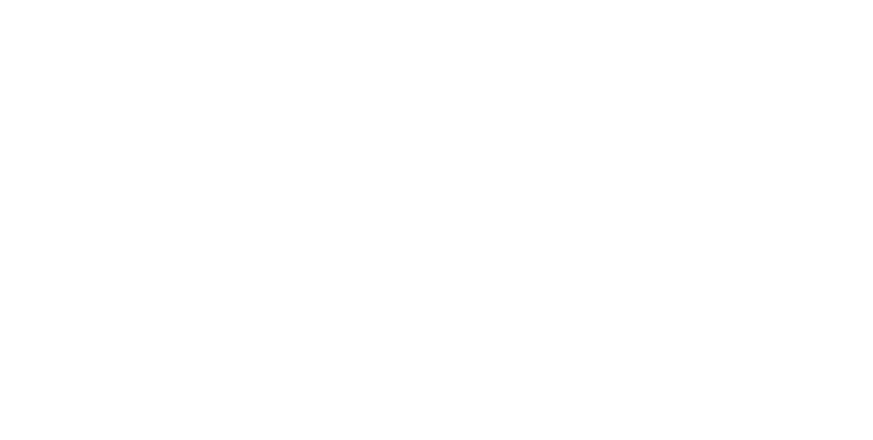
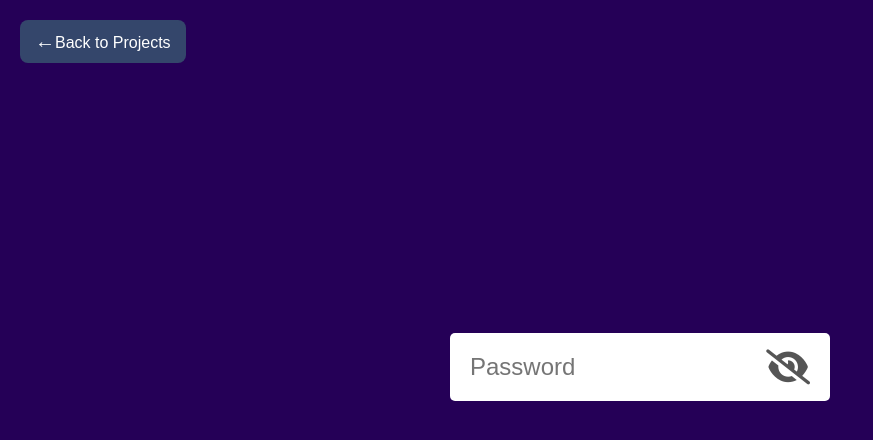
Before and after one commit to AyushiAnand70047/js-mini-project, a plain HTML site: page Show Hide Password/index.html in a window 1280 px wide. Shown: the whole page, without its empty margins (0-873 px from the left). Drawn offline with Linux system fonts and the light colour scheme.

Commit message:
Show and Hide Password created

```diff
--- a/Show Hide Password/index.html
+++ b/Show Hide Password/index.html
@@ -3,9 +3,19 @@
 <head>
     <meta charset="UTF-8">
     <meta name="viewport" content="width=device-width, initial-scale=1.0">
+    <link rel="stylesheet" href="style.css">
     <title>Show And Hide</title>
+    <link rel="stylesheet" href="https://cdnjs.cloudflare.com/ajax/libs/font-awesome/6.5.2/css/all.min.css" integrity="sha512-SnH5WK+bZxgPHs44uWIX+LLJAJ9/2PkPKZ5QiAj6Ta86w+fsb2TkcmfRyVX3pBnMFcV7oQPJkl9QevSCWr3W6A==" crossorigin="anonymous" referrerpolicy="no-referrer" />
 </head>
 <body>
+    <a href="../index.html" class="back-button">Back to Projects</a>
 
+    <div class="input-box">
+        <input type="password" placeholder="Password" id="password">
+        <i class="fa-solid fa-eye" id="show"></i>
+        <i class="fa-solid fa-eye-slash" id="hide"></i>
+    </div>
+
+    <script src="script.js"></script>
 </body>
 </html>
--- /dev/null
+++ b/Show Hide Password/script.js
@@ -0,0 +1,15 @@
+let password = document.getElementById('password');
+let show = document.getElementById('show');
+let hide = document.getElementById('hide');
+
+hide.onclick = function(){
+    hide.style.display = "none";
+    show.style.display = "block";
+    password.type = "text";
+}
+
+show.onclick = function() {
+    show.style.display = "none";
+    hide.style.display = "block";
+    password.type = "password";
+}
--- /dev/null
+++ b/Show Hide Password/style.css
@@ -0,0 +1,62 @@
+*{
+    padding: 0;
+    margin: 0;
+    box-sizing: border-box;
+}
+
+body{
+    background: #250057;
+}
+
+.back-button {
+  display: inline-block;
+  padding: 10px 15px;
+  margin: 20px;
+  background-color: #34466b;
+  color: white;
+  text-decoration: none;
+  border-radius: 8px;
+  font-family: sans-serif;
+  font-size: 16px;
+  transition: background-color 0.3s ease;
+}
+
+.back-button:hover {
+  background-color: #2c3e63;
+}
+
+.back-button::before {
+  content: "←";
+  font-size: 1.25em;
+  font-weight: bold;
+}
+
+.input-box{
+    background: #fff;
+    width: 90%;
+    max-width: 380px;
+    border-radius: 5px;
+    padding: 10px 20px;
+    margin: 250px auto;
+    display: flex;
+    align-items: center;
+}
+
+.input-box input{
+    width: 100%;
+    padding: 10px 0;
+    border: 0;
+    outline: 0;
+    font-size: 24px;
+    color: #555;
+}
+
+.input-box i{
+    font-size: 35px;
+    cursor: pointer;
+    color: #555;
+}
+
+.input-box i#show{
+    display: none;
+}
```
